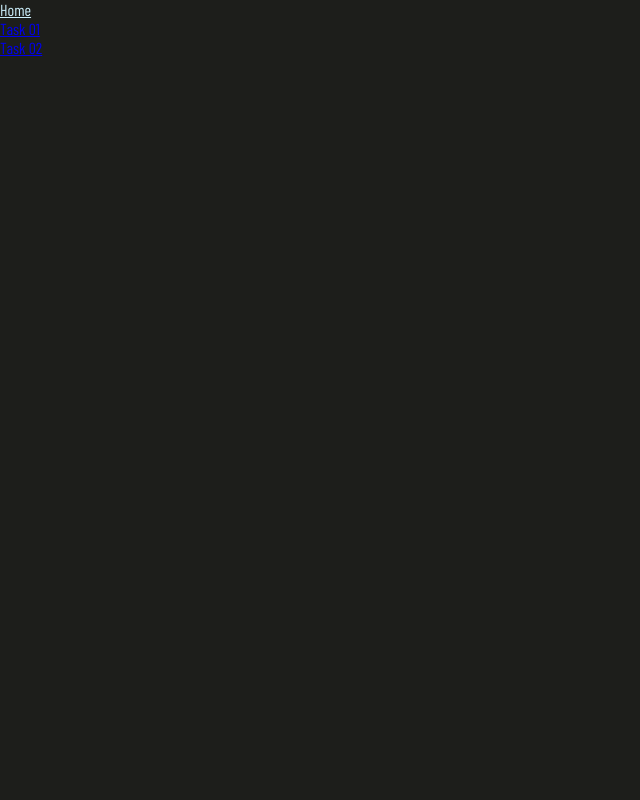
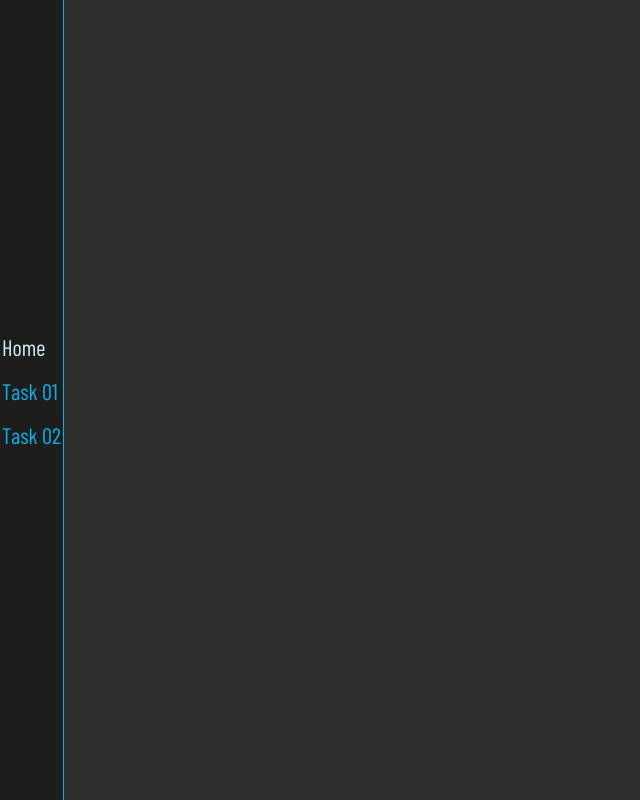
Before and after one commit to Scorpion19702022/01_REACT_VARIOUS_PROJECTS, a React (Create React App) app: page / in a window 1280 px wide. Shown: the whole page, without its empty margins (0-640 px from the left). Built offline with nearby package versions, Linux system fonts and the light colour scheme; a web font is replaced by a local one.

Commit message:
added styles to NavBar

```diff
--- a/src/Components/NavBar/NavBar.module.css
+++ b/src/Components/NavBar/NavBar.module.css
@@ -19,6 +19,7 @@
 .nav {
 	position: relative;
 	background: none;
+	z-index: 10;
 }
 
 .nav_btn {
@@ -60,14 +61,34 @@
 	width: 100%;
 }
 
+.nav_links_view {
+	position: fixed;
+	top: 0;
+	left: 0;
+	width: 100vw;
+	height: 100vh;
+	display: flex;
+	flex-direction: column;
+	justify-content: center;
+	align-items: center;
+	transform: translateX(0%);
+	background-color: var(--color-dark07);
+	transition: all 0.3s ease-in-out;
+}
+
 .nav_links_no_view {
 	position: fixed;
 	top: 0;
 	left: 0;
 	width: 100vw;
 	height: 100vh;
+	display: flex;
+	flex-direction: column;
+	justify-content: center;
+	align-items: center;
 	transform: translateX(-100%);
 	background-color: var(--color-dark07);
+	transition: all 0.3s ease-in-out;
 }
 
 .nav_links_view {
@@ -79,10 +100,41 @@
 	height: 100vh;
 	transform: translateX(0%);
 	background-color: var(--color-dark07);
+	transition: all 0.3s ease-in-out;
+}
+
+.list_links {
+	text-decoration: none;
+	list-style-type: none;
+}
+
+.link {
+	margin-bottom: 0.8em;
+	font-size: 1.4em;
+}
+
+a {
+	color: var(--color-blue04);
+	text-decoration: none;
 }
 
 @media (min-width: 767.98px) {
 	.nav_btn {
 		opacity: 0;
 	}
+
+	.nav_links_view,
+	.nav_links_no_view {
+		position: fixed;
+		display: flex;
+		flex-direction: column;
+		align-items: center;
+		justify-content: center;
+		top: 0;
+		right: 0;
+		width: 5%;
+		height: 100vh;
+		transform: translateX(0%);
+		border-right: 0.04em solid var(--color-blue04);
+	}
 }
--- a/src/Components/NavBar/NavBar.tsx
+++ b/src/Components/NavBar/NavBar.tsx
@@ -19,13 +19,19 @@ const NavBar = () => {
 			<div className={navView ? styles.nav_links_no_view : styles.nav_links_view}>
 				<ul className={styles.list_links}>
 					<NavLink to='/'>
-						<li className={styles.link}>Home</li>
+						<li className={styles.link} onClick={handleNavView}>
+							Home
+						</li>
 					</NavLink>
 					<NavLink to='./Task01'>
-						<li className={styles.link}>Task 01</li>
+						<li className={styles.link} onClick={handleNavView}>
+							Task 01
+						</li>
 					</NavLink>
 					<NavLink to='./Task02'>
-						<li className={styles.link}>Task 02</li>
+						<li className={styles.link} onClick={handleNavView}>
+							Task 02
+						</li>
 					</NavLink>
 				</ul>
 			</div>
```
